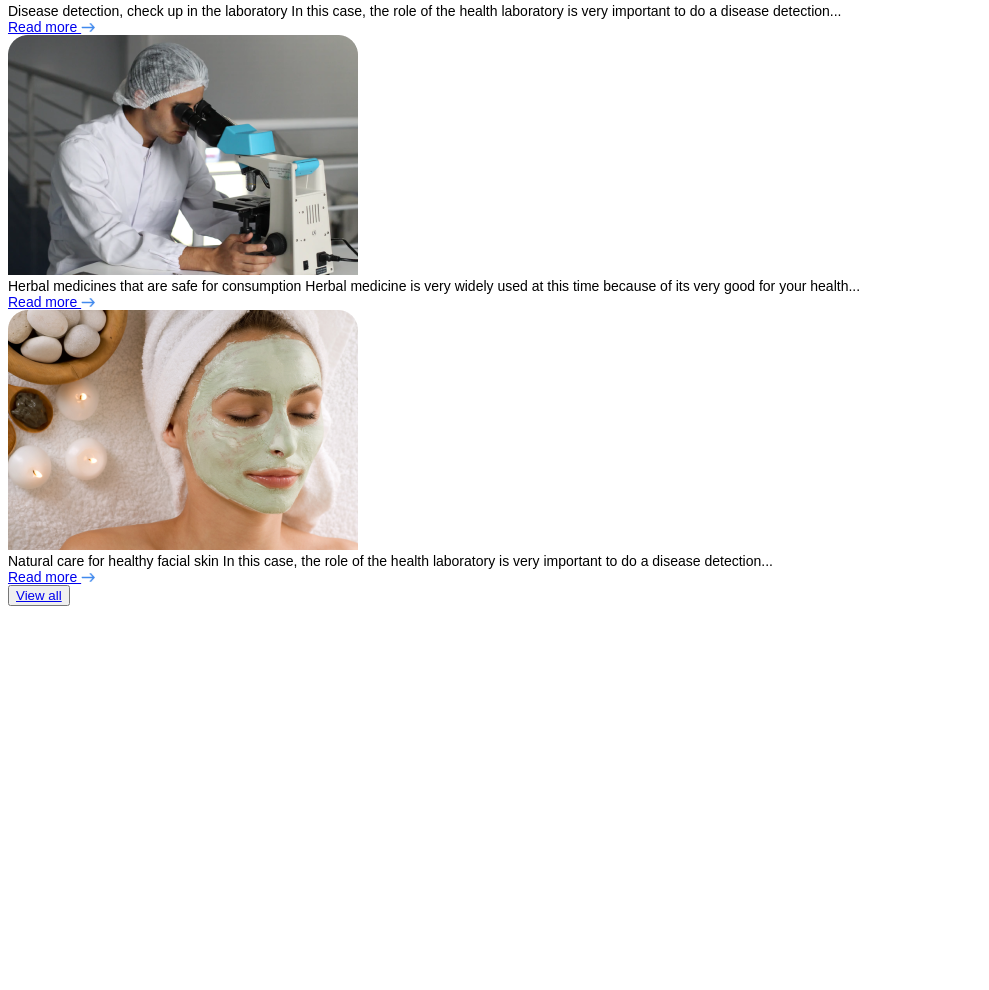
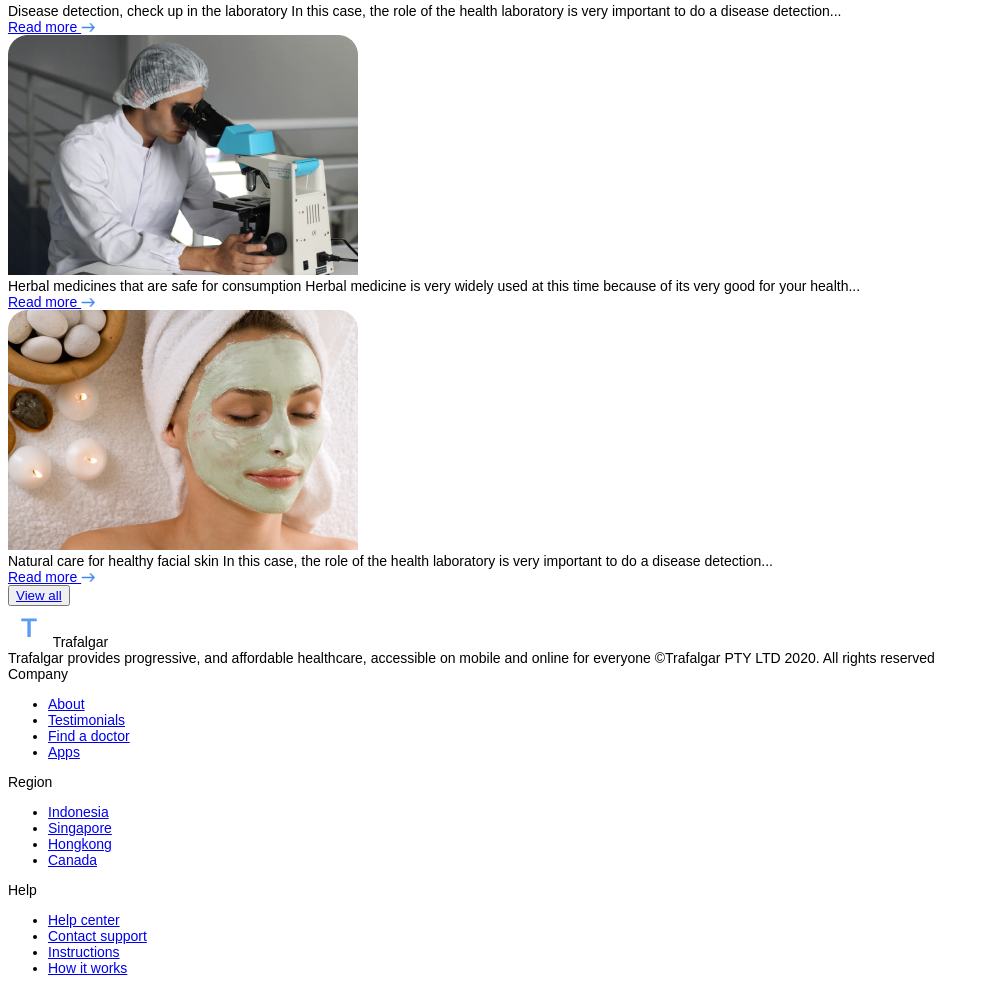
Before and after one commit to klizau/trafalgar, a website: page app/index.html in a window 1280 px wide. Shown: the part 3592-4582 px from the top of the page, without its empty margins (0-989 px from the left). Before the commit the page ends 4198 px from the top, so only its background shows below. Drawn offline with nearby package versions, Linux system fonts and the light colour scheme; files that its build step writes are made by us from their sources.

Commit message:
add(html): footer

```diff
--- a/app/index.html
+++ b/app/index.html
@@ -278,6 +278,50 @@
         <button class="button"><a href="#"> View all</a></button>
       </section>
     </main>
+    <footer class="footer">
+      <div class="footer_main_info">
+        <div class="footer_logo">
+          <img src="./img/icon/footrer-logo.png" alt="footer-logo" />
+          <span class="footer_logo_name">Trafalgar</span>
+        </div>
+        <span class="footer_span">
+          Trafalgar provides progressive, and affordable healthcare, accessible
+          on mobile and online for everyone
+        </span>
+        <span class="footer_copy">
+          ©Trafalgar PTY LTD 2020. All rights reserved
+        </span>
+      </div>
+      <div class="footer_company">
+        <span class="footer-title">Company </span>
+        <ul class="footer_list">
+          <li class="footer_list-item"><a href="#">About</a></li>
+          <li class="footer_list-item"><a href="#">Testimonials</a></li>
+          <li class="footer_list-item"><a href="#">Find a doctor</a></li>
+          <li class="footer_list-item"><a href="#">Apps</a></li>
+        </ul>
+      </div>
+
+      <div class="footer_region">
+        <span class="footer-title">Region </span>
+        <ul class="footer_list">
+          <li class="footer_list-item"><a href="#">Indonesia</a></li>
+          <li class="footer_list-item"><a href="#">Singapore</a></li>
+          <li class="footer_list-item"><a href="#">Hongkong</a></li>
+          <li class="footer_list-item"><a href="#">Canada</a></li>
+        </ul>
+      </div>
+
+      <div class="footer_help">
+        <span class="footer-title">Help </span>
+        <ul class="footer_list">
+          <li class="footer_list-item"><a href="#">Help center</a></li>
+          <li class="footer_list-item"><a href="#">Contact support</a></li>
+          <li class="footer_list-item"><a href="#">Instructions</a></li>
+          <li class="footer_list-item"><a href="#">How it works</a></li>
+        </ul>
+      </div>
+    </footer>
     <script src="js/common.min.js"></script>
   </body>
 </html>
```
Also changed, not shown: app/img/icon/footrer-logo.png (added).
